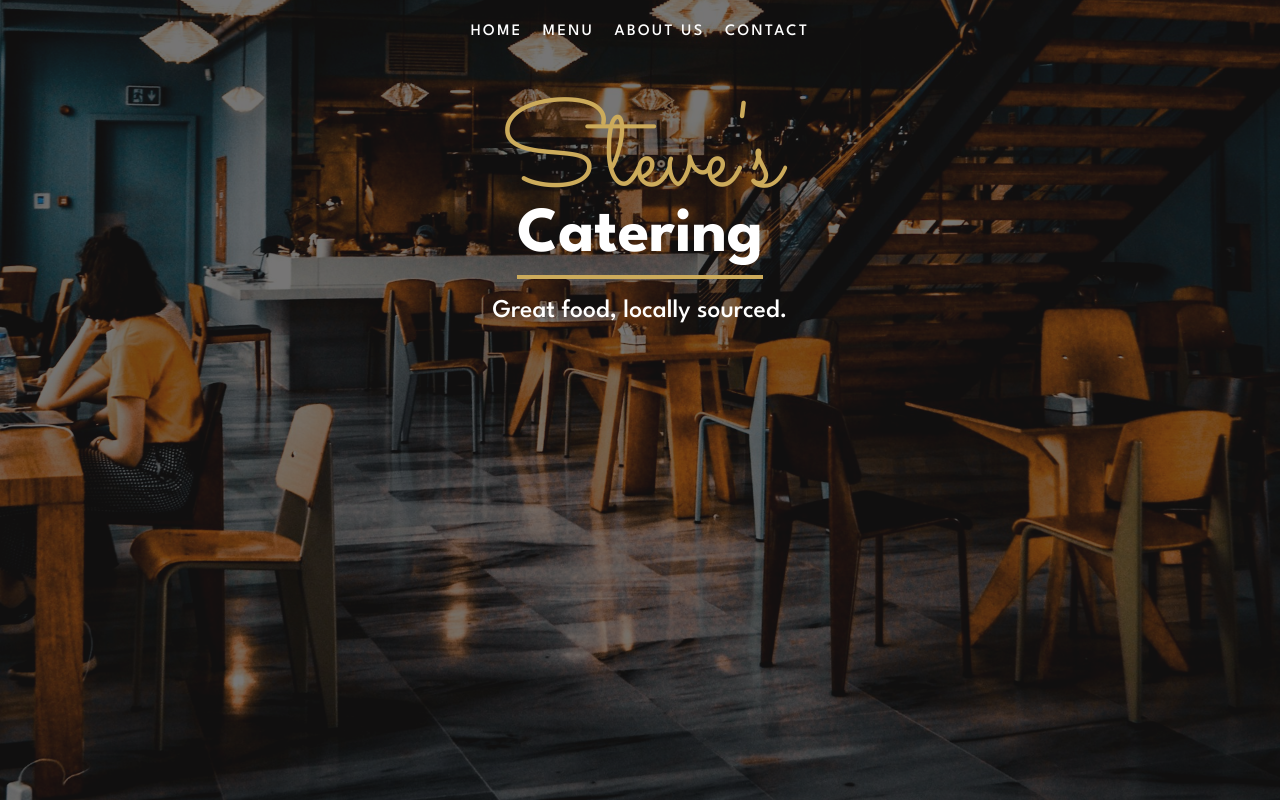
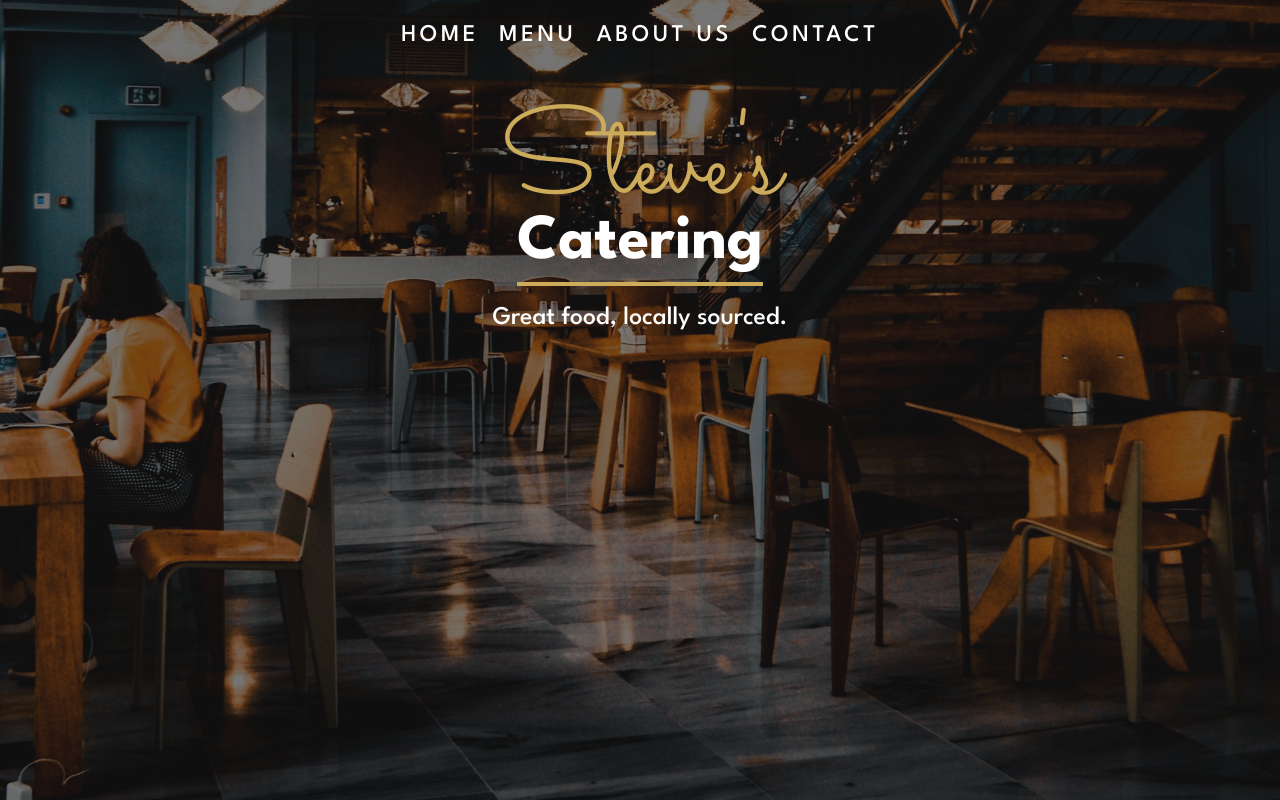
Before and after one commit to stevec-afk/restaurant-page, a website built with webpack: page src/template.html in a window 1280 px wide. Built offline with nearby package versions, Linux system fonts and the light colour scheme.

Commit message:
increase menu font size

```diff
--- a/src/styles.css
+++ b/src/styles.css
@@ -42,7 +42,7 @@ nav button {
     background: none;
     border: none;
     font-family: inherit;
-    font-size: 1rem;
+    font-size: 1.5em;
     color: #fff;
     letter-spacing: 0.15em;
     cursor: pointer;
--- a/src/template.html
+++ b/src/template.html
@@ -11,12 +11,14 @@
     <link href="https://fonts.googleapis.com/css2?family=League+Spartan:wght@500;700&amp;family=Sacramento&amp;display=swap" rel="stylesheet">
 </head>
 <body>
+    <header>
         <nav>
             <button>HOME</button>
             <button>MENU</button>
             <button>ABOUT US</button>
             <button>CONTACT</button>
         </nav>
+    </header>
     <div id="content">
         <div id="home">
             <h2>Steve's</h2>
```
Lines whose indentation alone changed are shown as unchanged.
